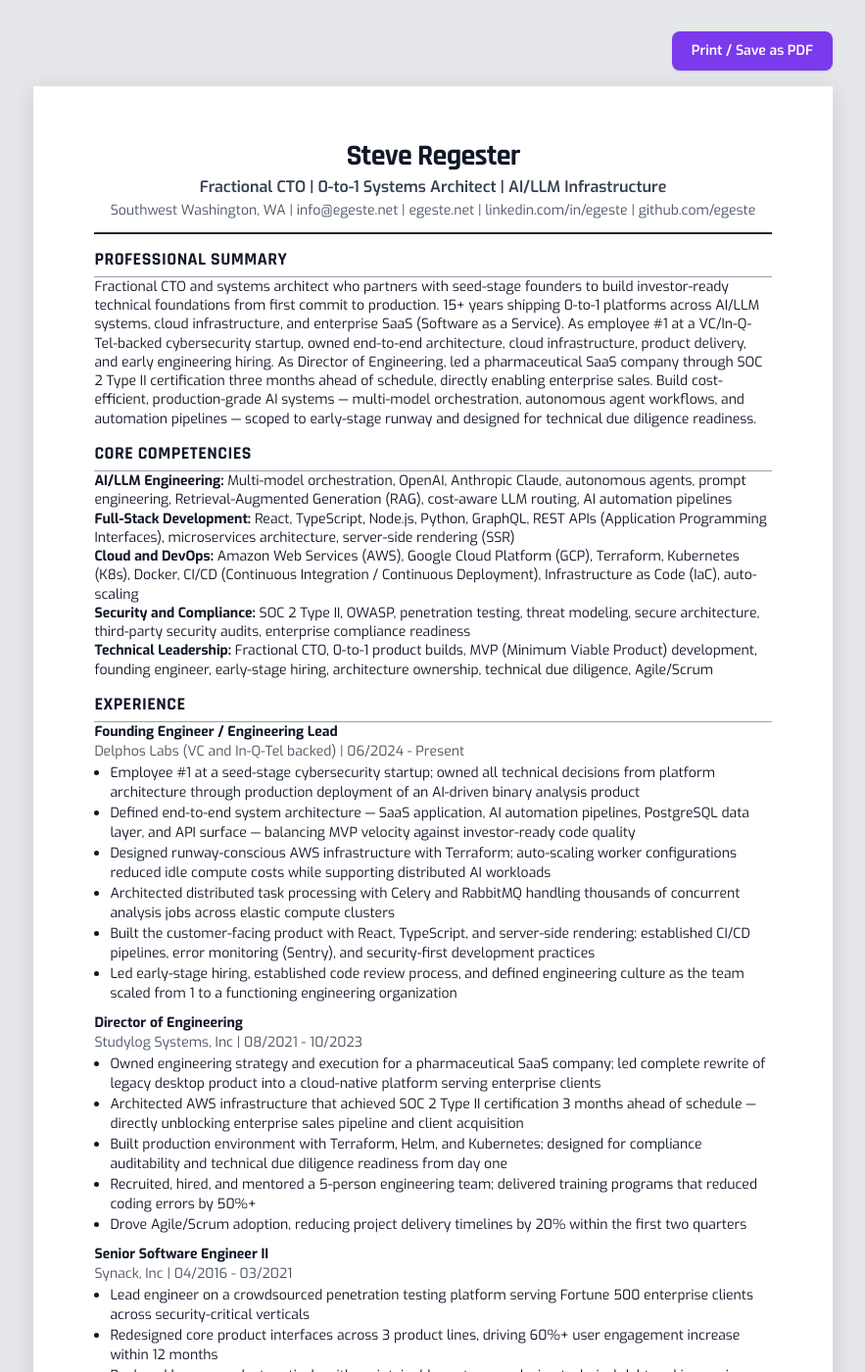
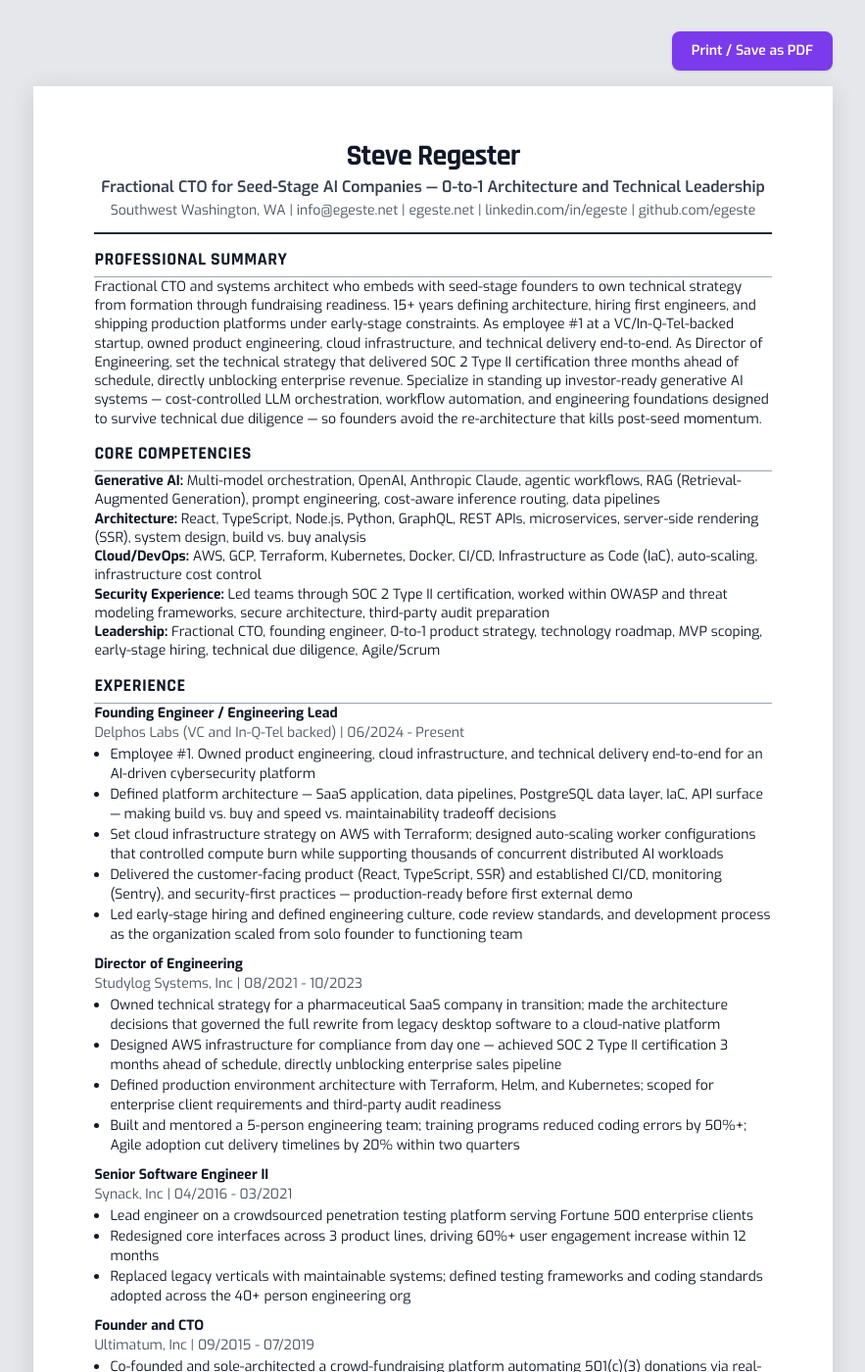
Before and after one commit to egeste/egeste.github.io, a Jekyll site: the page built from resume/print.md, in a window 1280 px wide and 1400 px high. Shown: the whole window at 98% size, without its empty margins (198-1081 px from the left). Built offline with Jekyll 4.4.1, drawn with Linux system fonts in a browser that asks for light colours; nearby versions of some CDN libraries; some of the changed text lies outside the part shown.

Commit message:
Ready for publish

```diff
--- a/resume/print.md
+++ b/resume/print.md
@@ -8,7 +8,7 @@ sitemap: false
 <!-- Contact -->
 <section class="text-center pb-3 border-b-2 border-gray-800">
   <h1 class="text-3xl font-bold tracking-tight mb-0.5">Steve Regester</h1>
-  <p class="text-base font-semibold text-gray-700 mb-0.5">Fractional CTO | 0-to-1 Systems Architect | AI/LLM Infrastructure</p>
+  <p class="text-base font-semibold text-gray-700 mb-0.5">Fractional CTO for Seed-Stage AI Companies — 0-to-1 Architecture and Technical Leadership</p>
   <p class="text-sm text-gray-600">
     Southwest Washington, WA | info@egeste.net | egeste.net | linkedin.com/in/egeste | github.com/egeste
   </p>
@@ -17,17 +17,17 @@ sitemap: false
 <!-- Professional Summary -->
 <section>
   <h2 class="text-lg font-bold uppercase tracking-wide border-b border-gray-400">Professional Summary</h2>
-  <p class="text-sm leading-snug">Fractional CTO and systems architect who partners with seed-stage founders to build investor-ready technical foundations from first commit to production. 15+ years shipping 0-to-1 platforms across AI/LLM systems, cloud infrastructure, and enterprise SaaS (Software as a Service). As employee #1 at a VC/In-Q-Tel-backed cybersecurity startup, owned end-to-end architecture, cloud infrastructure, product delivery, and early engineering hiring. As Director of Engineering, led a pharmaceutical SaaS company through SOC 2 Type II certification three months ahead of schedule, directly enabling enterprise sales. Build cost-efficient, production-grade AI systems — multi-model orchestration, autonomous agent workflows, and automation pipelines — scoped to early-stage runway and designed for technical due diligence readiness.</p>
+  <p class="text-sm leading-snug">Fractional CTO and systems architect who embeds with seed-stage founders to own technical strategy from formation through fundraising readiness. 15+ years defining architecture, hiring first engineers, and shipping production platforms under early-stage constraints. As employee #1 at a VC/In-Q-Tel-backed startup, owned product engineering, cloud infrastructure, and technical delivery end-to-end. As Director of Engineering, set the technical strategy that delivered SOC 2 Type II certification three months ahead of schedule, directly unblocking enterprise revenue. Specialize in standing up investor-ready generative AI systems — cost-controlled LLM orchestration, workflow automation, and engineering foundations designed to survive technical due diligence — so founders avoid the re-architecture that kills post-seed momentum.</p>
 </section>
 
 <!-- Core Competencies -->
 <section>
   <h2 class="text-lg font-bold uppercase tracking-wide border-b border-gray-400">Core Competencies</h2>
-  <p class="text-sm leading-snug"><strong>AI/LLM Engineering:</strong> Multi-model orchestration, OpenAI, Anthropic Claude, autonomous agents, prompt engineering, Retrieval-Augmented Generation (RAG), cost-aware LLM routing, AI automation pipelines</p>
-  <p class="text-sm leading-snug"><strong>Full-Stack Development:</strong> React, TypeScript, Node.js, Python, GraphQL, REST APIs (Application Programming Interfaces), microservices architecture, server-side rendering (SSR)</p>
-  <p class="text-sm leading-snug"><strong>Cloud and DevOps:</strong> Amazon Web Services (AWS), Google Cloud Platform (GCP), Terraform, Kubernetes (K8s), Docker, CI/CD (Continuous Integration / Continuous Deployment), Infrastructure as Code (IaC), auto-scaling</p>
-  <p class="text-sm leading-snug"><strong>Security and Compliance:</strong> SOC 2 Type II, OWASP, penetration testing, threat modeling, secure architecture, third-party security audits, enterprise compliance readiness</p>
-  <p class="text-sm leading-snug"><strong>Technical Leadership:</strong> Fractional CTO, 0-to-1 product builds, MVP (Minimum Viable Product) development, founding engineer, early-stage hiring, architecture ownership, technical due diligence, Agile/Scrum</p>
+  <p class="text-sm leading-snug"><strong>Generative AI:</strong> Multi-model orchestration, OpenAI, Anthropic Claude, agentic workflows, RAG (Retrieval-Augmented Generation), prompt engineering, cost-aware inference routing, data pipelines</p>
+  <p class="text-sm leading-snug"><strong>Architecture:</strong> React, TypeScript, Node.js, Python, GraphQL, REST APIs, microservices, server-side rendering (SSR), system design, build vs. buy analysis</p>
+  <p class="text-sm leading-snug"><strong>Cloud/DevOps:</strong> AWS, GCP, Terraform, Kubernetes, Docker, CI/CD, Infrastructure as Code (IaC), auto-scaling, infrastructure cost control</p>
+  <p class="text-sm leading-snug"><strong>Security Experience:</strong> Led teams through SOC 2 Type II certification, worked within OWASP and threat modeling frameworks, secure architecture, third-party audit preparation</p>
+  <p class="text-sm leading-snug"><strong>Leadership:</strong> Fractional CTO, founding engineer, 0-to-1 product strategy, technology roadmap, MVP scoping, early-stage hiring, technical due diligence, Agile/Scrum</p>
 </section>
 
 <!-- Experience -->
@@ -38,12 +38,11 @@ sitemap: false
     <p class="text-sm font-bold mb-0">Founding Engineer / Engineering Lead</p>
     <p class="text-sm text-gray-600 mb-0.5">Delphos Labs (VC and In-Q-Tel backed) | 06/2024 - Present</p>
     <ul class="text-sm list-disc list-outside ml-4">
-      <li>Employee #1 at a seed-stage cybersecurity startup; owned all technical decisions from platform architecture through production deployment of an AI-driven binary analysis product</li>
-      <li>Defined end-to-end system architecture — SaaS application, AI automation pipelines, PostgreSQL data layer, and API surface — balancing MVP velocity against investor-ready code quality</li>
-      <li>Designed runway-conscious AWS infrastructure with Terraform; auto-scaling worker configurations reduced idle compute costs while supporting distributed AI workloads</li>
-      <li>Architected distributed task processing with Celery and RabbitMQ handling thousands of concurrent analysis jobs across elastic compute clusters</li>
-      <li>Built the customer-facing product with React, TypeScript, and server-side rendering; established CI/CD pipelines, error monitoring (Sentry), and security-first development practices</li>
-      <li>Led early-stage hiring, established code review process, and defined engineering culture as the team scaled from 1 to a functioning engineering organization</li>
+      <li>Employee #1. Owned product engineering, cloud infrastructure, and technical delivery end-to-end for an AI-driven cybersecurity platform</li>
+      <li>Defined platform architecture — SaaS application, data pipelines, PostgreSQL data layer, IaC, API surface — making build vs. buy and speed vs. maintainability tradeoff decisions</li>
+      <li>Set cloud infrastructure strategy on AWS with Terraform; designed auto-scaling worker configurations that controlled compute burn while supporting thousands of concurrent distributed AI workloads</li>
+      <li>Delivered the customer-facing product (React, TypeScript, SSR) and established CI/CD, monitoring (Sentry), and security-first practices — production-ready before first external demo</li>
+      <li>Led early-stage hiring and defined engineering culture, code review standards, and development process as the organization scaled from solo founder to functioning team</li>
     </ul>
   </div>
 
@@ -51,11 +50,10 @@ sitemap: false
     <p class="text-sm font-bold mb-0">Director of Engineering</p>
     <p class="text-sm text-gray-600 mb-0.5">Studylog Systems, Inc | 08/2021 - 10/2023</p>
     <ul class="text-sm list-disc list-outside ml-4">
-      <li>Owned engineering strategy and execution for a pharmaceutical SaaS company; led complete rewrite of legacy desktop product into a cloud-native platform serving enterprise clients</li>
-      <li>Architected AWS infrastructure that achieved SOC 2 Type II certification 3 months ahead of schedule — directly unblocking enterprise sales pipeline and client acquisition</li>
-      <li>Built production environment with Terraform, Helm, and Kubernetes; designed for compliance auditability and technical due diligence readiness from day one</li>
-      <li>Recruited, hired, and mentored a 5-person engineering team; delivered training programs that reduced coding errors by 50%+</li>
-      <li>Drove Agile/Scrum adoption, reducing project delivery timelines by 20% within the first two quarters</li>
+      <li>Owned technical strategy for a pharmaceutical SaaS company in transition; made the architecture decisions that governed the full rewrite from legacy desktop software to a cloud-native platform</li>
+      <li>Designed AWS infrastructure for compliance from day one — achieved SOC 2 Type II certification 3 months ahead of schedule, directly unblocking enterprise sales pipeline</li>
+      <li>Defined production environment architecture with Terraform, Helm, and Kubernetes; scoped for enterprise client requirements and third-party audit readiness</li>
+      <li>Built and mentored a 5-person engineering team; training programs reduced coding errors by 50%+; Agile adoption cut delivery timelines by 20% within two quarters</li>
     </ul>
   </div>
 
@@ -63,10 +61,9 @@ sitemap: false
     <p class="text-sm font-bold mb-0">Senior Software Engineer II</p>
     <p class="text-sm text-gray-600 mb-0.5">Synack, Inc | 04/2016 - 03/2021</p>
     <ul class="text-sm list-disc list-outside ml-4">
-      <li>Lead engineer on a crowdsourced penetration testing platform serving Fortune 500 enterprise clients across security-critical verticals</li>
-      <li>Redesigned core product interfaces across 3 product lines, driving 60%+ user engagement increase within 12 months</li>
-      <li>Replaced legacy product verticals with maintainable systems, reducing technical debt and increasing deployment frequency</li>
-      <li>Defined automated testing frameworks and internal coding standards adopted across the 40+ person engineering organization</li>
+      <li>Lead engineer on a crowdsourced penetration testing platform serving Fortune 500 enterprise clients</li>
+      <li>Redesigned core interfaces across 3 product lines, driving 60%+ user engagement increase within 12 months</li>
+      <li>Replaced legacy verticals with maintainable systems; defined testing frameworks and coding standards adopted across the 40+ person engineering org</li>
     </ul>
   </div>
 
@@ -74,9 +71,8 @@ sitemap: false
     <p class="text-sm font-bold mb-0">Founder and CTO</p>
     <p class="text-sm text-gray-600 mb-0.5">Ultimatum, Inc | 09/2015 - 07/2019</p>
     <ul class="text-sm list-disc list-outside ml-4">
-      <li>Co-founded and sole-architected a crowd-fundraising platform automating donations to 501(c)(3) nonprofits via real-world event triggers — 0-to-1 product build as sole technical founder</li>
-      <li>Built real-time event processing with Apache NiFi for automated donation workflows</li>
-      <li>Established full SDLC with CI/CD on Google Cloud Platform (GCP) using Docker, Helm, and Kubernetes</li>
+      <li>Co-founded and sole-architected a crowd-fundraising platform automating 501(c)(3) donations via real-world event triggers — 0-to-1 build as sole technical founder</li>
+      <li>Designed real-time event processing (Apache NiFi) and production CI/CD on Google Cloud Platform (GCP) with Docker, Helm, and Kubernetes</li>
     </ul>
   </div>
 
@@ -84,8 +80,7 @@ sitemap: false
     <p class="text-sm font-bold mb-0">Senior Software Engineer, Team Lead</p>
     <p class="text-sm text-gray-600 mb-0.5">Lookout | 04/2013 - 04/2016</p>
     <ul class="text-sm list-disc list-outside ml-4">
-      <li>Lead frontend engineer on an enterprise mobile security platform protecting millions of devices</li>
-      <li>Designed custom internal tooling that doubled security research team productivity within 12 months</li>
+      <li>Lead frontend engineer on an enterprise mobile security platform; designed internal tooling that doubled research team productivity within 12 months</li>
     </ul>
   </div>
 
@@ -93,7 +88,7 @@ sitemap: false
     <p class="text-sm font-bold mb-0">Software Engineer</p>
     <p class="text-sm text-gray-600 mb-0.5">PBworks | 10/2011 - 03/2013</p>
     <ul class="text-sm list-disc list-outside ml-4">
-      <li>Full-stack development on a cloud document management platform — built features, managed MySQL databases, developed REST APIs, and implemented responsive interfaces</li>
+      <li>Full-stack development on a cloud document management platform — features, MySQL, REST APIs, responsive interfaces</li>
     </ul>
   </div>
 </section>
@@ -102,8 +97,8 @@ sitemap: false
 <section>
   <h2 class="text-lg font-bold uppercase tracking-wide border-b border-gray-400">AI and Automation Consulting (Selected Work)</h2>
   <ul class="text-sm list-disc list-outside ml-4">
-    <li>Designed and built an autonomous publishing engine using multi-agent LLM workflows — ingests structured data feeds, classifies content via agent-based taxonomy, and publishes to CMS on a controlled schedule with zero manual intervention</li>
-    <li>Implemented cost-aware routing across multiple LLM providers (OpenAI, Anthropic Claude), selecting models per-task based on complexity and token cost to keep inference spend predictable as volume scales</li>
-    <li>Built SaaS API integration pipelines replacing manual business processes with production-ready automated workflows; architected for early-stage constraints — reliable, observable, and cost-efficient on seed-stage budgets</li>
+    <li>Architected an autonomous publishing platform with agentic GenAI workflows — structured data ingestion, agent-based classification, and scheduled CMS publishing with zero manual intervention</li>
+    <li>Designed cost-aware inference routing across OpenAI and Anthropic Claude, selecting models per-task by complexity and token cost to keep spend predictable at scale</li>
+    <li>Built process automation pipelines replacing manual workflows with SaaS API integrations — production-ready systems designed for early-stage teams without dedicated infrastructure staff</li>
   </ul>
 </section>
```
